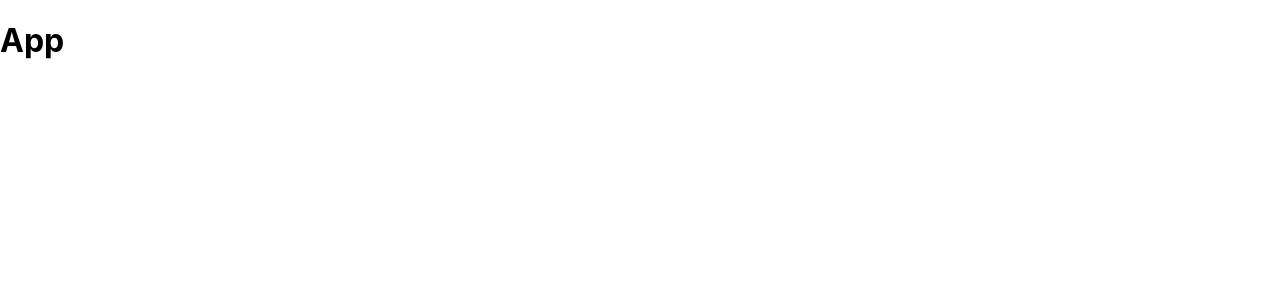
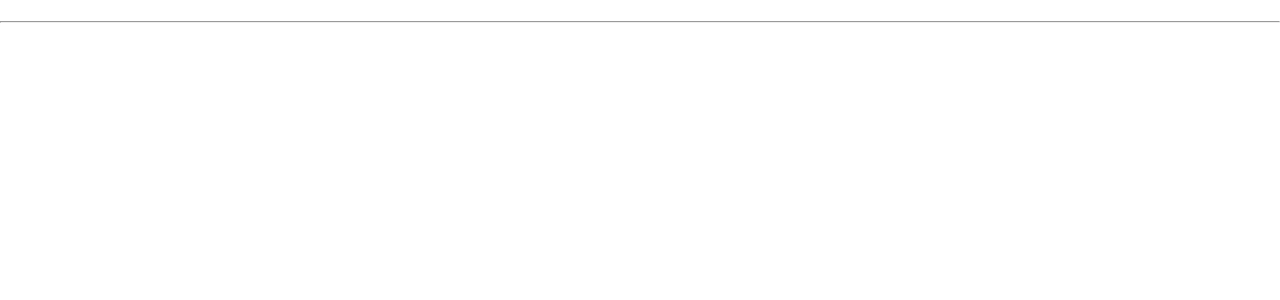
Before and after one commit to eduardo7321/next-crud, a Next.js app: page / in a window 1280 px wide. Shown: the top 300 px of the page. Built offline with nearby package versions, Linux system fonts and the light colour scheme.

Commit message:
aula 452 tempo 7:10

```diff
--- a/src/components/Layout.tsx
+++ b/src/components/Layout.tsx
@@ -1,3 +1,22 @@
-export default function Layout(props) {
+import Titulo from "./Titulo";
 
+interface LayoutProps {
+    titulo: string
+    children: any
 }
+
+export default function Layout(props: LayoutProps) {
+    return(
+        <div className={`
+            flex flex-col w-2/3
+            bg-white text-gray-800
+        `}>
+            <Titulo></Titulo>
+            <div>
+
+            </div>
+
+        </div>
+
+    )
+}
--- /dev/null
+++ b/src/components/Titulo.tsx
@@ -0,0 +1,8 @@
+export default function  Titulo(props) {
+    return (
+        <div>
+            <h1>{props.children}</h1>
+            <hr />
+        </div>
+    )
+}
--- a/src/pages/index.tsx
+++ b/src/pages/index.tsx
@@ -1,3 +1,4 @@
+import Layout from "../components/Layout";
 
 export default function Home() {
   return (
@@ -6,8 +7,9 @@ export default function Home() {
       bg-gradient-to-r from-blue-500 to-purple-500
       text-white
       `}>
-        <h1>App</h1>
-
+        <Layout titulo={"Cadastro Simples"} children={undefined}>
+        <span>Conteudo</span>
+        </Layout>
     </div>
   )
 }
```
Also changed, not shown: 1 other file (tests, documents, lock files or other folders).
